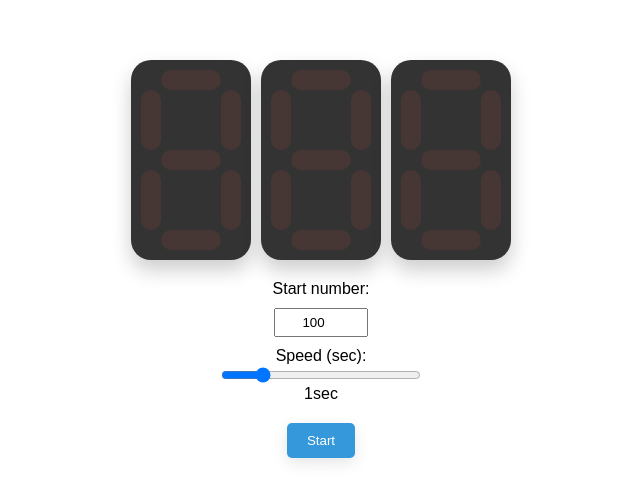
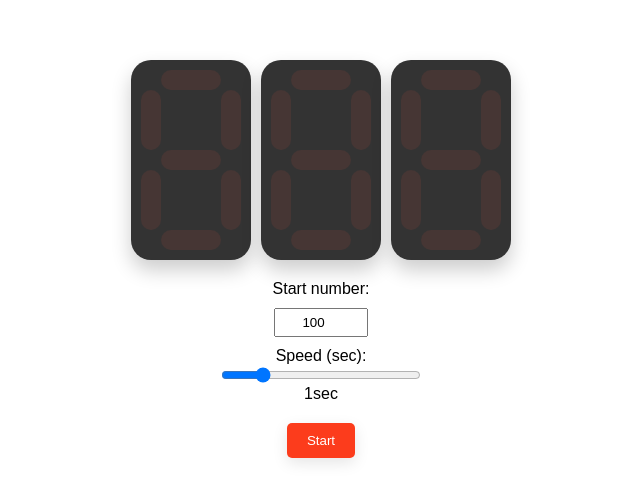
Before and after one commit to JisungEda55/unknown, a plain HTML site: page index.html in a window 1280 px wide. Shown: the part 141-642 px from the top of the page, without its empty margins (319-959 px from the left). Drawn offline with Linux system fonts and the light colour scheme; a web font is replaced by a local one.

Commit message:
index.html 업데이트

```diff
--- a/index.html
+++ b/index.html
@@ -90,7 +90,7 @@
             margin-top: 20px;
             padding: 10px 20px;
             border: none;
-            background-color: #3498db; /* 버튼 색상 (파란색) */
+            background-color: #fc3c1c; /* 버튼 색상 (WHR) */
             color: #fff;
             border-radius: 5px;
             cursor: pointer;
@@ -99,7 +99,7 @@
             font-family: 'goorm-sans-bold', Arial, sans-serif; /* 버튼 텍스트에 폰트 적용 */
         }
         button:hover {
-            background-color: #2980b9; /* 버튼 호버 시 색상 (짙은 파란색) */
+            background-color: #fc3c1c; /* 버튼 호버 시 색상 (WeHolic Red-WHR) */
             transform: translateY(-2px);
         }
         .controls {
```
